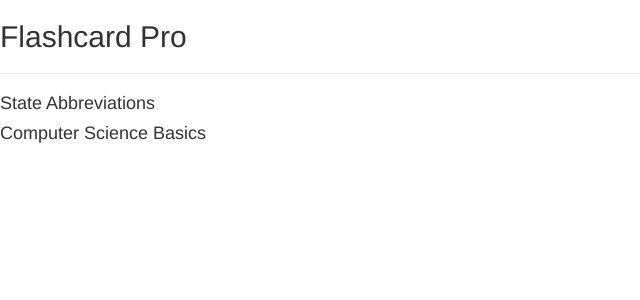
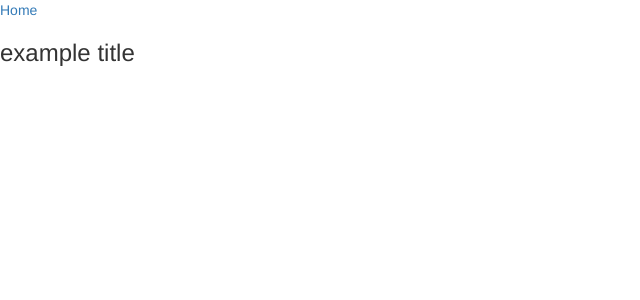
Before and after one commit to Lev-Odessit/react-testing, a React (Create React App) app in the folder flashcardpro/: page /stack in a window 1280 px wide. Shown: the top 300 px of the page, without its empty margins (0-640 px from the left). Built offline with nearby package versions, Linux system fonts and the light colour scheme.

Commit message:
Router and Stack component was setupped

```diff
--- /dev/null
+++ b/flashcardpro/src/components/Stack.js
@@ -0,0 +1,13 @@
+import React, { Component } from 'react';
+import { Link } from 'react-router-dom';
+
+export default class Stack extends Component {
+	render() {
+		return (
+			<div>
+				<Link to='/'>Home</Link>
+				<h3>example title</h3>
+			</div>
+		)
+	}
+}
--- a/flashcardpro/src/components/StackList.js
+++ b/flashcardpro/src/components/StackList.js
@@ -1,5 +1,7 @@
 import React, { Component } from 'react';
 import stacks from '../data/stacks.json';
+import { Link } from 'react-router-dom';
+
 
 export default class StackList extends Component {
 	render() {
@@ -8,7 +10,9 @@
 				{
 					stacks.map(stack => {
 						return (
-							<h4 key={stack.id}>{stack.title}</h4>
+							<Link to='stack'>
+								<h4 key={stack.id}>{stack.title}</h4>
+							</Link>
 						);
 					})
 				}
--- a/flashcardpro/src/index.js
+++ b/flashcardpro/src/index.js
@@ -1,5 +1,15 @@
 import React from 'react';
 import ReactDOM from 'react-dom';
+import { BrowserRouter, Switch, Route } from 'react-router-dom';
 import App from './components/App';
+import Stack from './components/Stack';
 
-ReactDOM.render(<App />, document.getElementById('root'));
+ReactDOM.render(
+	<BrowserRouter>
+		<Switch>
+			<Route exact path='/' component={App}/>
+			<Route path='/stack' component={Stack}/>
+		</Switch>
+	</BrowserRouter>,
+	document.getElementById('root')
+);
```
